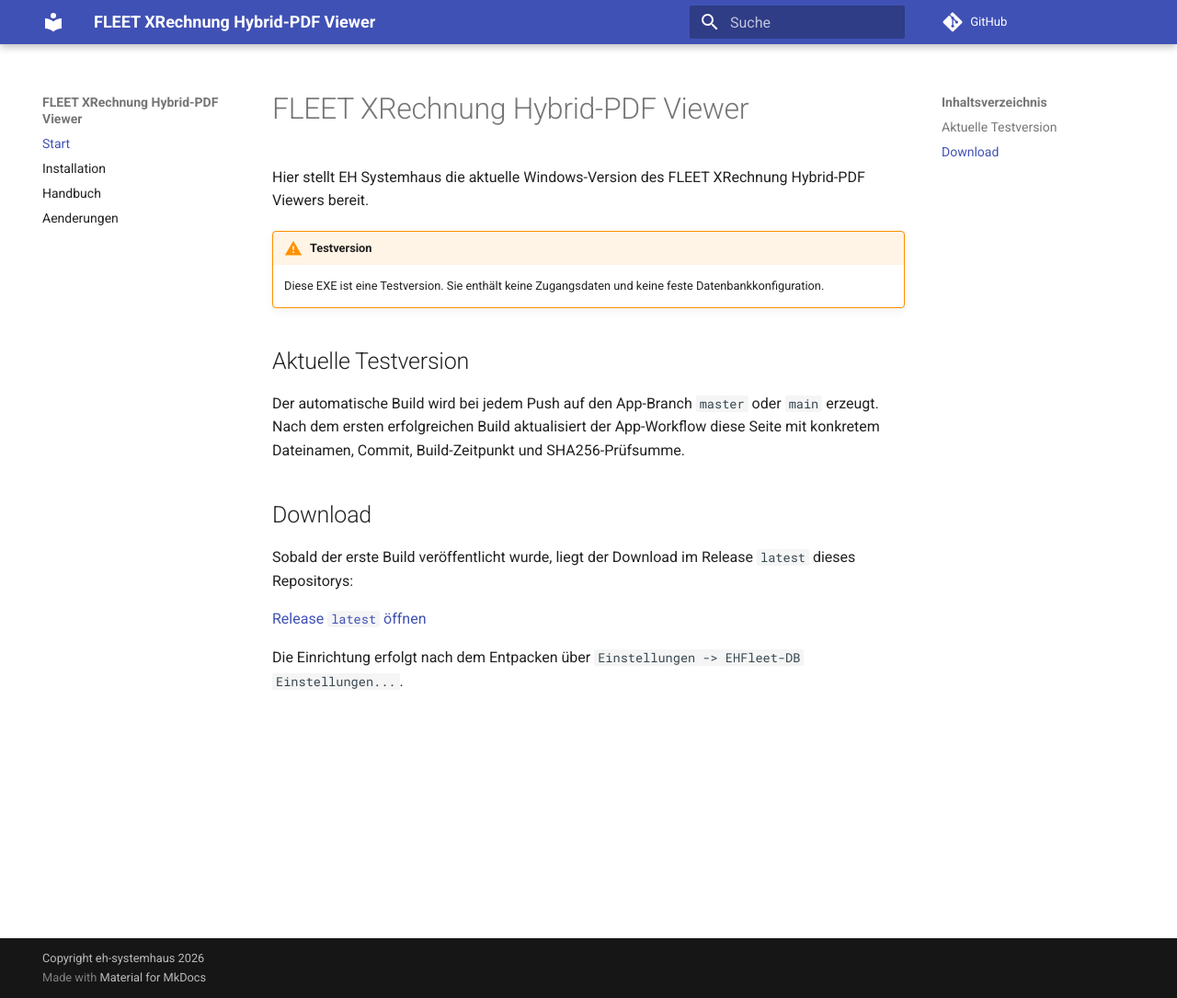
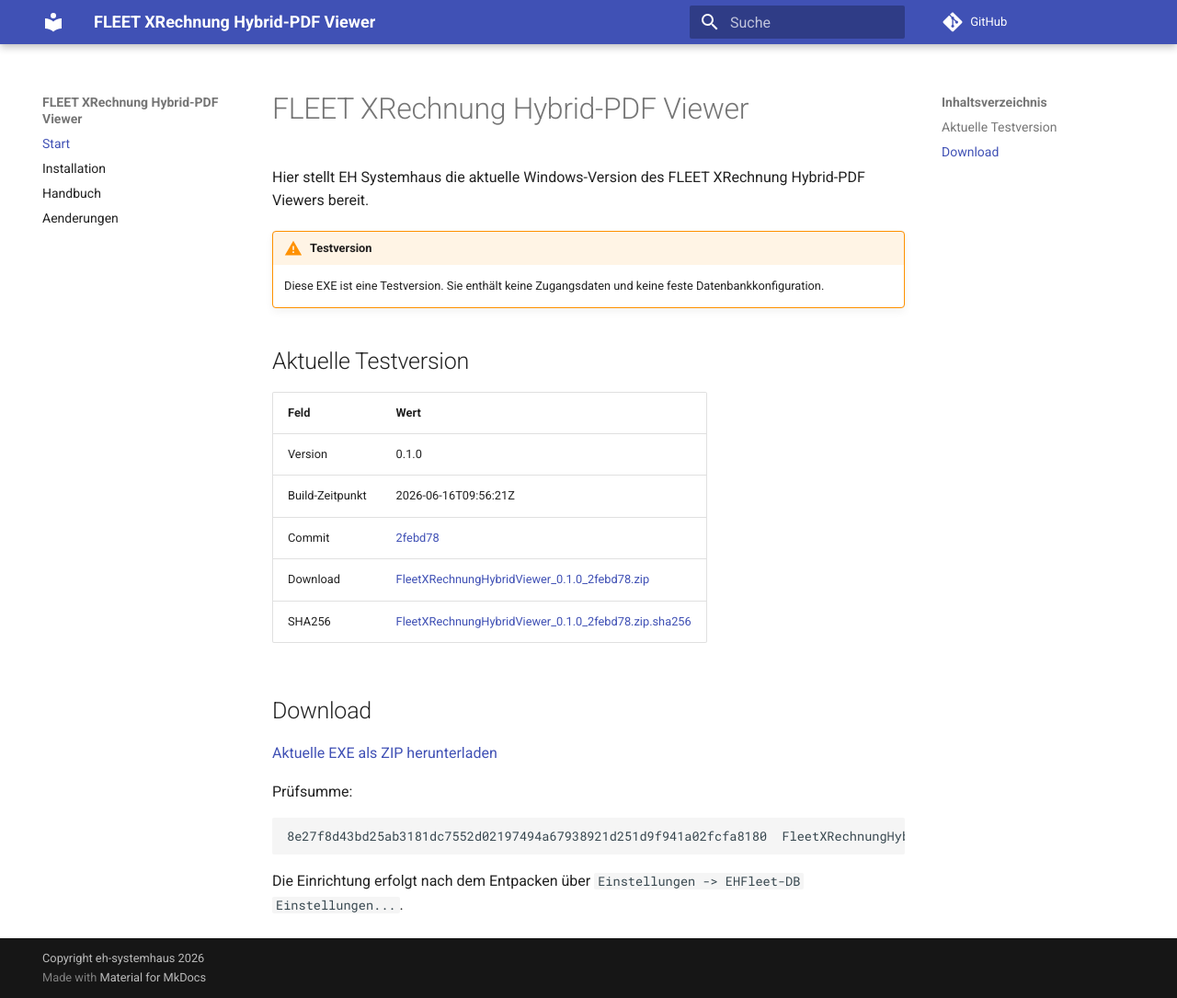
Before and after one commit to harzmann/fleet-erechnung-hybridviewer-docs, an MkDocs documentation site: the page built from docs/index.md, in a window 1280 px wide and 1085 px high. Shown: the whole window at 92% size. Built offline with MkDocs 1.6.1 and Material for MkDocs 9.7.7, drawn with Linux system fonts in a browser that asks for light colours; comment, search, counter and statistics services are not loaded.

Commit message:
Update hybrid viewer download metadata

````diff
--- a/docs/index.md
+++ b/docs/index.md
@@ -7,12 +7,22 @@ Hier stellt EH Systemhaus die aktuelle Windows-Version des FLEET XRechnung Hybri
 
 ## Aktuelle Testversion
 
-Der automatische Build wird bei jedem Push auf den App-Branch `master` oder `main` erzeugt. Nach dem ersten erfolgreichen Build aktualisiert der App-Workflow diese Seite mit konkretem Dateinamen, Commit, Build-Zeitpunkt und SHA256-Prüfsumme.
+| Feld | Wert |
+| --- | --- |
+| Version | 0.1.0 |
+| Build-Zeitpunkt | 2026-06-16T09:56:21Z |
+| Commit | [2febd78](https://github.com/harzmann/fleet-erechnung-hybridviewer/commit/2febd786dd2a7d414238a475709935e90c6f9dd0) |
+| Download | [FleetXRechnungHybridViewer_0.1.0_2febd78.zip](https://github.com/harzmann/fleet-erechnung-hybridviewer-docs/releases/download/latest/FleetXRechnungHybridViewer_0.1.0_2febd78.zip) |
+| SHA256 | [FleetXRechnungHybridViewer_0.1.0_2febd78.zip.sha256](https://github.com/harzmann/fleet-erechnung-hybridviewer-docs/releases/download/latest/FleetXRechnungHybridViewer_0.1.0_2febd78.zip.sha256) |
 
 ## Download
 
-Sobald der erste Build veröffentlicht wurde, liegt der Download im Release `latest` dieses Repositorys:
+[Aktuelle EXE als ZIP herunterladen](https://github.com/harzmann/fleet-erechnung-hybridviewer-docs/releases/download/latest/FleetXRechnungHybridViewer_0.1.0_2febd78.zip)
 
-[Release `latest` öffnen](https://github.com/harzmann/fleet-erechnung-hybridviewer-docs/releases/tag/latest)
+Prüfsumme:
+
+```text
+8e27f8d43bd25ab3181dc7552d02197494a67938921d251d9f941a02fcfa8180  FleetXRechnungHybridViewer_0.1.0_2febd78.zip
+```
 
 Die Einrichtung erfolgt nach dem Entpacken über `Einstellungen -> EHFleet-DB Einstellungen...`.
````
